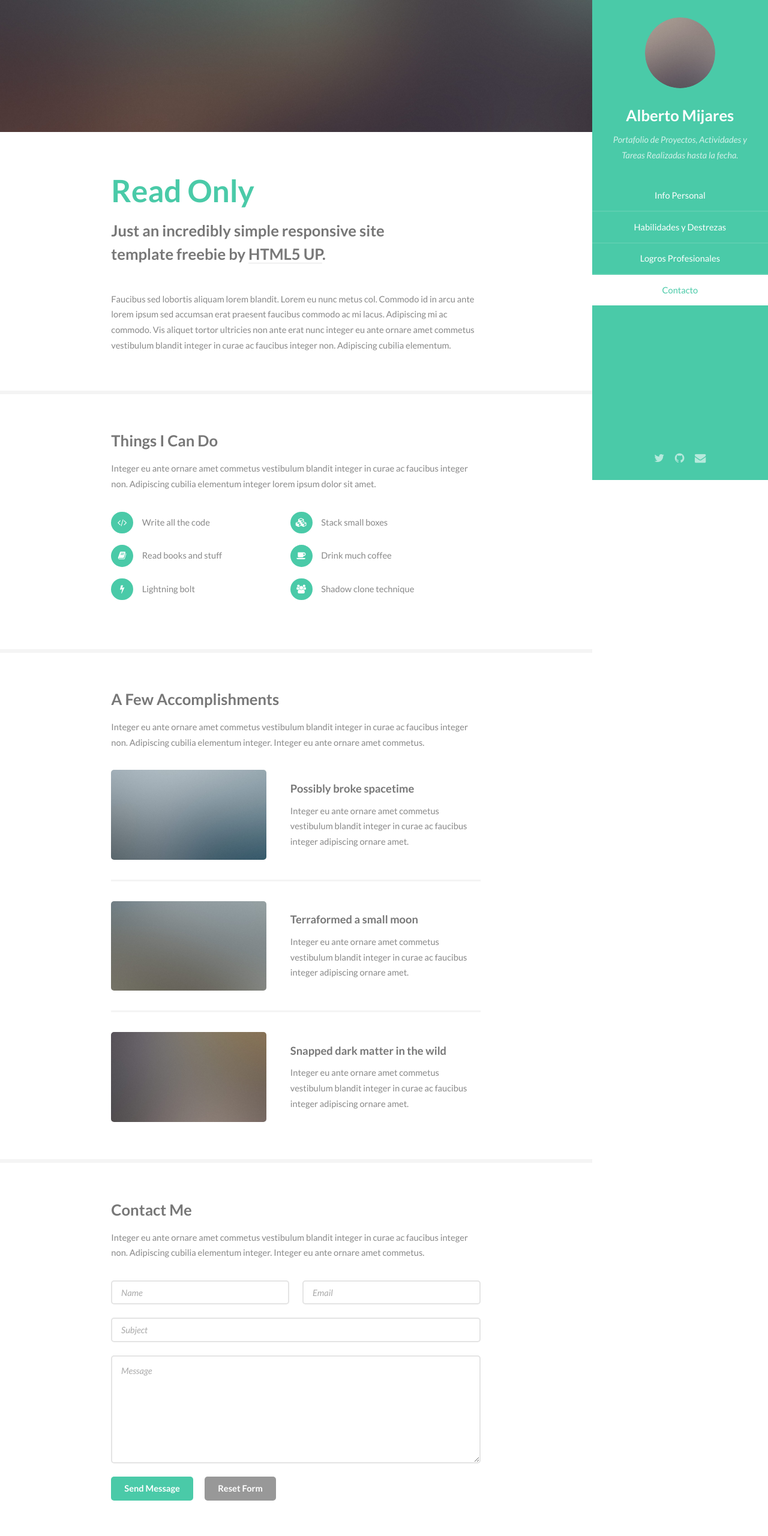
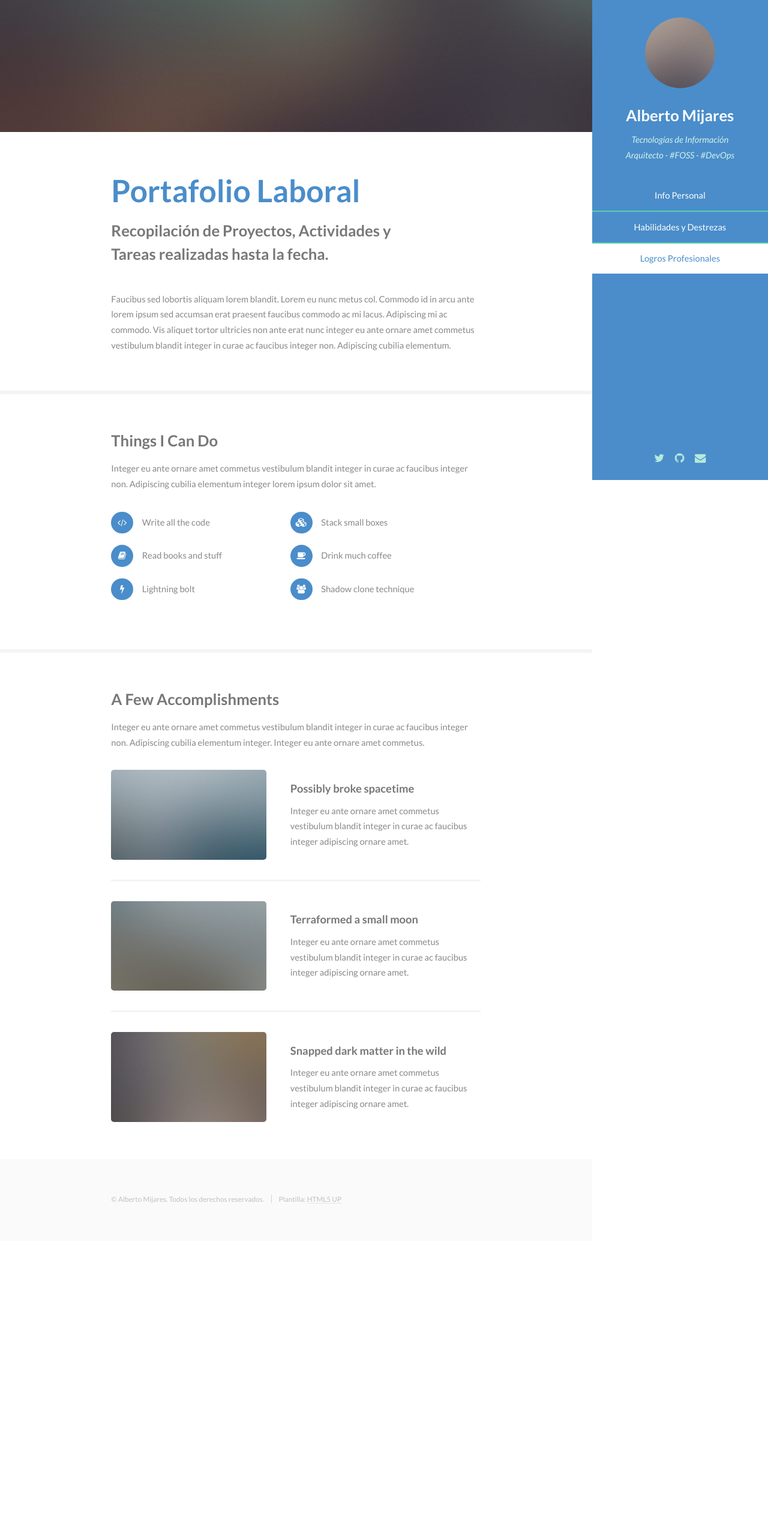
Before and after one commit to granalberto/granalberto.github.io, a plain HTML site: page index.html in a window 1280 px wide. Shown: the top 2560 px of the page at 60% size. After the commit the page ends 2068 px from the top, so only its background shows below. Drawn offline with Linux system fonts and the light colour scheme.

Commit message:
cambio de color

```diff
--- a/index.html
+++ b/index.html
@@ -32,15 +32,15 @@
 					<header>
 						<span class="image avatar"><img src="images/avatar.jpg" alt="" /></span>
 						<h1 id="logo"><a href="#">Alberto Mijares</a></h1>
-						<p>Portafolio de Proyectos, Actividades y<br />
-						Tareas Realizadas hasta la fecha.</p>
+						<p>Tecnologías de Información<br />
+						Arquitecto -  #FOSS - #DevOps</p>
 					</header>
 					<nav id="nav">
 						<ul>
 							<li><a href="#one" class="active">Info Personal</a></li>
 							<li><a href="#two">Habilidades y Destrezas</a></li>
 							<li><a href="#three">Logros Profesionales</a></li>
-							<li><a href="#four">Contacto</a></li>
+							<!-- <li><a href="#four">Contacto</a></li> -->
 						</ul>
 					</nav>
 					<footer>
@@ -61,9 +61,9 @@
 						<section id="one">
 							<div class="container">
 								<header class="major">
-									<h2>Read Only</h2>
-									<p>Just an incredibly simple responsive site<br />
-									template freebie by <a href="http://html5up.net">HTML5 UP</a>.</p>
+									<h2>Portafolio Laboral</h2>
+									<p>Recopilación de Proyectos, Actividades y<br />
+									  Tareas realizadas hasta la fecha.</p>
 								</header>
 								<p>Faucibus sed lobortis aliquam lorem blandit. Lorem eu nunc metus col. Commodo id in arcu ante lorem ipsum sed accumsan erat praesent faucibus commodo ac mi lacus. Adipiscing mi ac commodo. Vis aliquet tortor ultricies non ante erat nunc integer eu ante ornare amet commetus vestibulum blandit integer in curae ac faucibus integer non. Adipiscing cubilia elementum.</p>
 							</div>
@@ -117,32 +117,32 @@
 						</section>
 
 					<!-- Four -->
-						<section id="four">
-							<div class="container">
-								<h3>Contact Me</h3>
-								<p>Integer eu ante ornare amet commetus vestibulum blandit integer in curae ac faucibus integer non. Adipiscing cubilia elementum integer. Integer eu ante ornare amet commetus.</p>
-								<form method="post" action="#">
-									<div class="row uniform">
-										<div class="6u 12u(3)"><input type="text" name="name" id="name" placeholder="Name" /></div>
-										<div class="6u 12u(3)"><input type="email" name="email" id="email" placeholder="Email" /></div>
-									</div>
-									<div class="row uniform">
-										<div class="12u"><input type="text" name="subject" id="subject" placeholder="Subject" /></div>
-									</div>
-									<div class="row uniform">
-										<div class="12u"><textarea name="message" id="message" placeholder="Message" rows="6"></textarea></div>
-									</div>
-									<div class="row uniform">
-										<div class="12u">
-											<ul class="actions">
-												<li><input type="submit" class="special" value="Send Message" /></li>
-												<li><input type="reset" value="Reset Form" /></li>
-											</ul>
-										</div>
-									</div>
-								</form>
-							</div>
-						</section>
+						<!-- <section id="four"> -->
+						<!-- 	<div class="container"> -->
+						<!-- 		<h3>Contact Me</h3> -->
+						<!-- 		<p>Integer eu ante ornare amet commetus vestibulum blandit integer in curae ac faucibus integer non. Adipiscing cubilia elementum integer. Integer eu ante ornare amet commetus.</p> -->
+						<!-- 		<form method="post" action="#"> -->
+						<!-- 			<div class="row uniform"> -->
+						<!-- 				<div class="6u 12u(3)"><input type="text" name="name" id="name" placeholder="Name" /></div> -->
+						<!-- 				<div class="6u 12u(3)"><input type="email" name="email" id="email" placeholder="Email" /></div> -->
+						<!-- 			</div> -->
+						<!-- 			<div class="row uniform"> -->
+						<!-- 				<div class="12u"><input type="text" name="subject" id="subject" placeholder="Subject" /></div> -->
+						<!-- 			</div> -->
+						<!-- 			<div class="row uniform"> -->
+						<!-- 				<div class="12u"><textarea name="message" id="message" placeholder="Message" rows="6"></textarea></div> -->
+						<!-- 			</div> -->
+						<!-- 			<div class="row uniform"> -->
+						<!-- 				<div class="12u"> -->
+						<!-- 					<ul class="actions"> -->
+						<!-- 						<li><input type="submit" class="special" value="Send Message" /></li> -->
+						<!-- 						<li><input type="reset" value="Reset Form" /></li> -->
+						<!-- 					</ul> -->
+						<!-- 				</div> -->
+						<!-- 			</div> -->
+						<!-- 		</form> -->
+						<!-- 	</div> -->
+						<!-- </section> -->
 
 					<!-- Five -->
 					<!--
@@ -497,7 +497,7 @@ print 'It took ' + i + ' iterations to sort the deck.';</code></pre>
 				<section id="footer">
 					<div class="container">
 						<ul class="copyright">
-							<li>&copy; Untitled. All rights reserved.</li><li>Design: <a href="http://html5up.net">HTML5 UP</a></li>
+							<li>&copy; Alberto Mijares. Todos los derechos reservados.</li><li>Plantilla: <a href="http://html5up.net">HTML5 UP</a></li>
 						</ul>
 					</div>
 				</section>
--- a/sass/_vars.scss
+++ b/sass/_vars.scss
@@ -25,7 +25,7 @@
 	$color-fg-bold:				#777;
 	$color-fg-light:			#aaa;
 
-	$color-accent-bg:			#4acaa8;
+	$color-accent-bg:			#4a8dca;
 	$color-accent-fg-bold:		#ffffff;
 	$color-accent-fg:			mix($color-accent-bg, $color-accent-fg-bold, 25%);
 	$color-accent-fg-light:		mix($color-accent-bg, $color-accent-fg-bold, 40%);
```
Also changed, not shown: css/style-medium.css, css/style.css.
